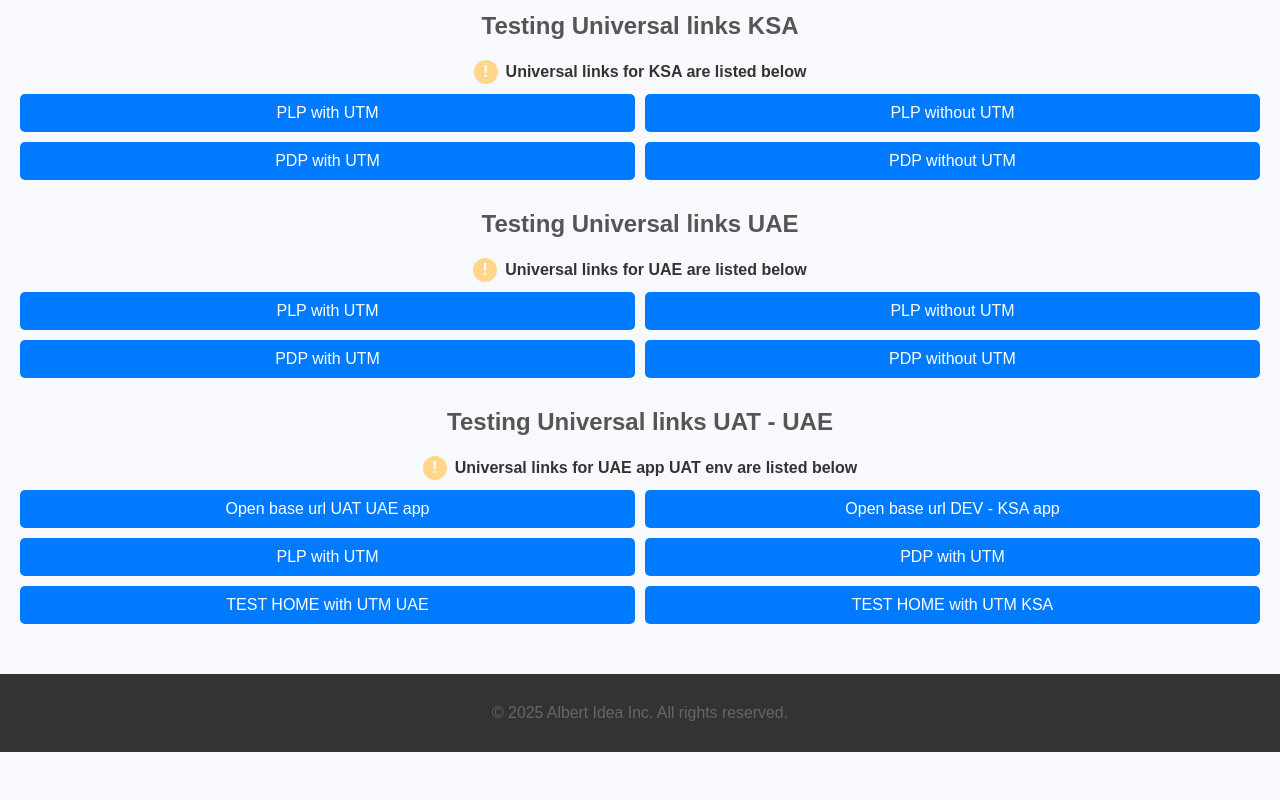
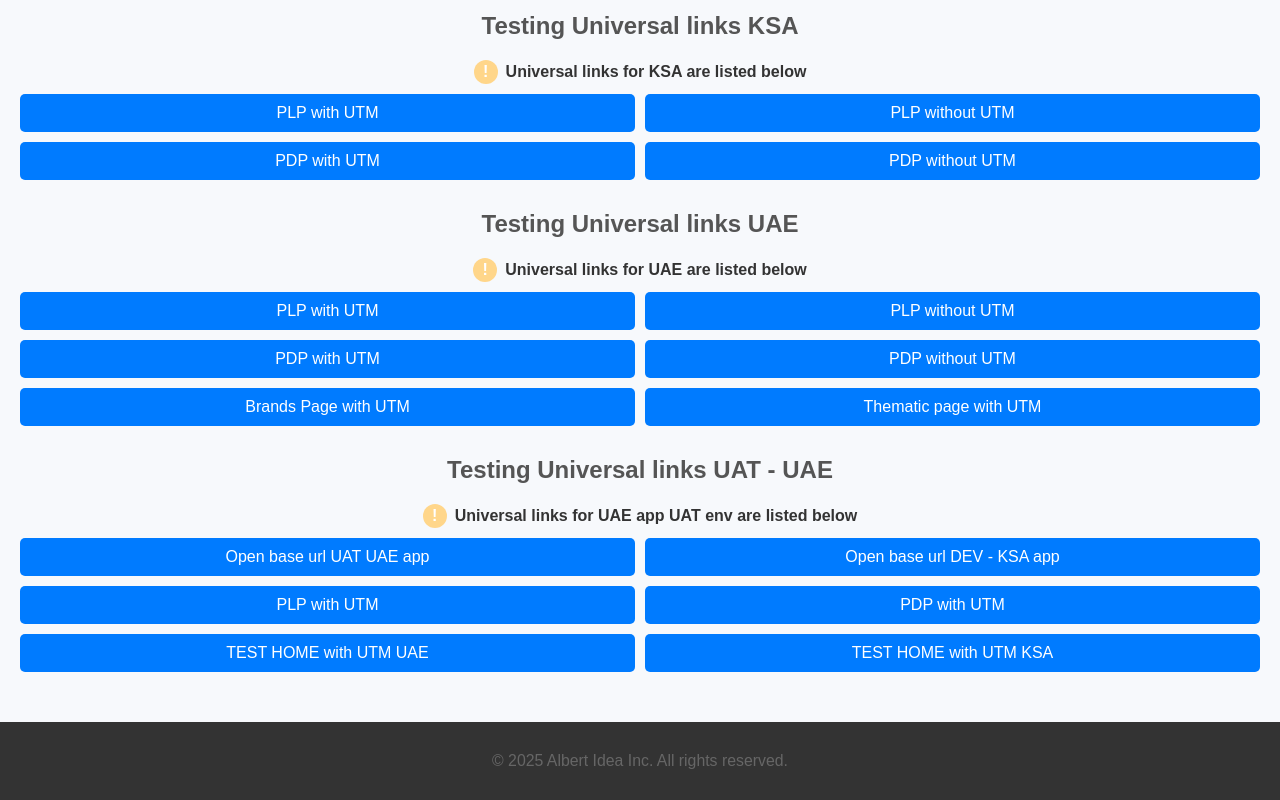
Before and after one commit to albko/test_links, a plain HTML site: page index.html in a window 1280 px wide. Shown: the part 1165-1965 px from the top of the page. Before the commit the page ends 1917 px from the top, so only its background shows below. Drawn offline with Linux system fonts and the light colour scheme.

Commit message:
Update index.html

```diff
--- a/index.html
+++ b/index.html
@@ -248,6 +248,8 @@
                 <a href="https://www.sephora.me/ae-en/shop/fragrance/C301">PLP without UTM</a>
                 <a href="https://www.sephora.me/ae-en/p/oudgasm-miniature-set/P1000204390?utm_source=batch&utm_medium=test&utm_campaign=armanicuirmajeste1125&utm_term=test">PDP with UTM</a>
                 <a href="https://www.sephora.me/ae-en/p/oudgasm-miniature-set/P1000204390">PDP without UTM</a>
+                <a href="https://www.sephora.me/ae-en/brands?utm_source=weblink&utm_medium=testing&utm_campaign=testbrand&utm_term=testbrand1">Brands Page with UTM</a>
+                <a href="https://www.sephora.me/ae-en/sc-colorful-skincare?utm_source=weblink&utm_medium=testing&utm_campaign=testthematic&utm_term=testthematic1">Thematic page with UTM</a>
             </div>
         </section>
 
```
